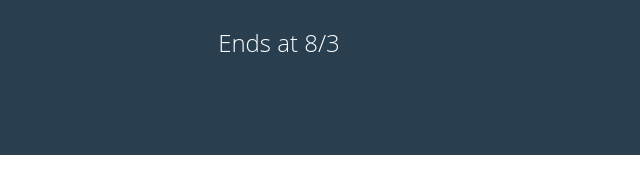
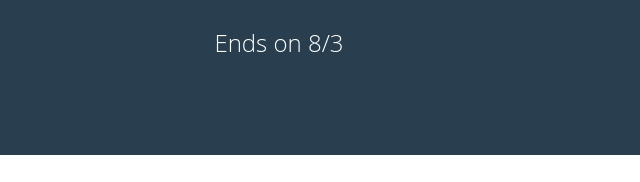
Before and after one commit to YaoTingWu/2023trip, a plain HTML site: page index.html in a window 1280 px wide. Shown: the part 291-473 px from the top of the page, 361-1001 px from the left. Drawn offline with Linux system fonts and the light colour scheme.

Commit message:
index.html

```diff
--- a/index.html
+++ b/index.html
@@ -22,7 +22,7 @@
     <section class="intro container">
       <h2>澳洲行每日行程</h2>
       <p>Starting from 7/21</p>
-      <p>Ends at 8/3</p>
+      <p>Ends on 8/3</p>
     </section>
 
     <!-- Info -->
```
